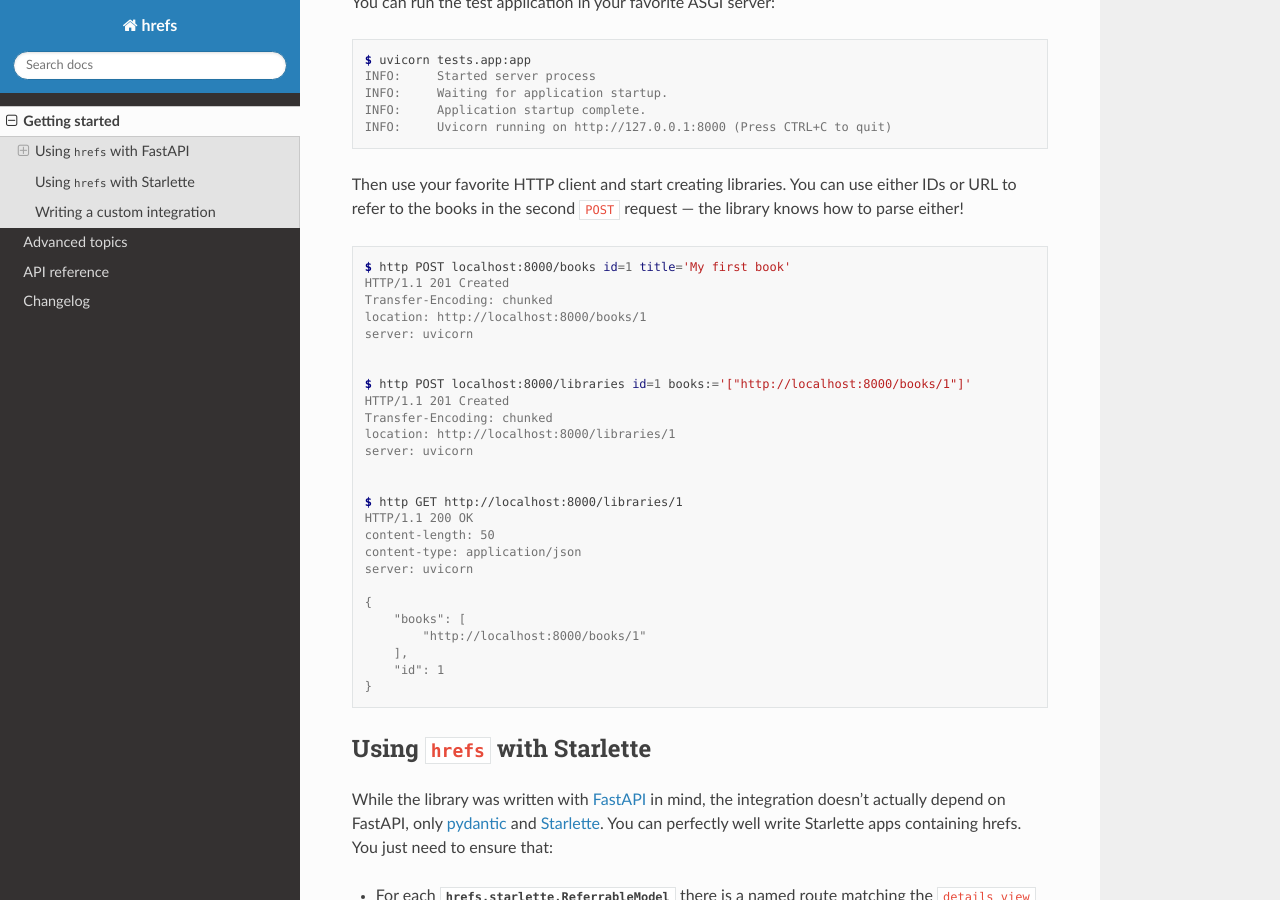
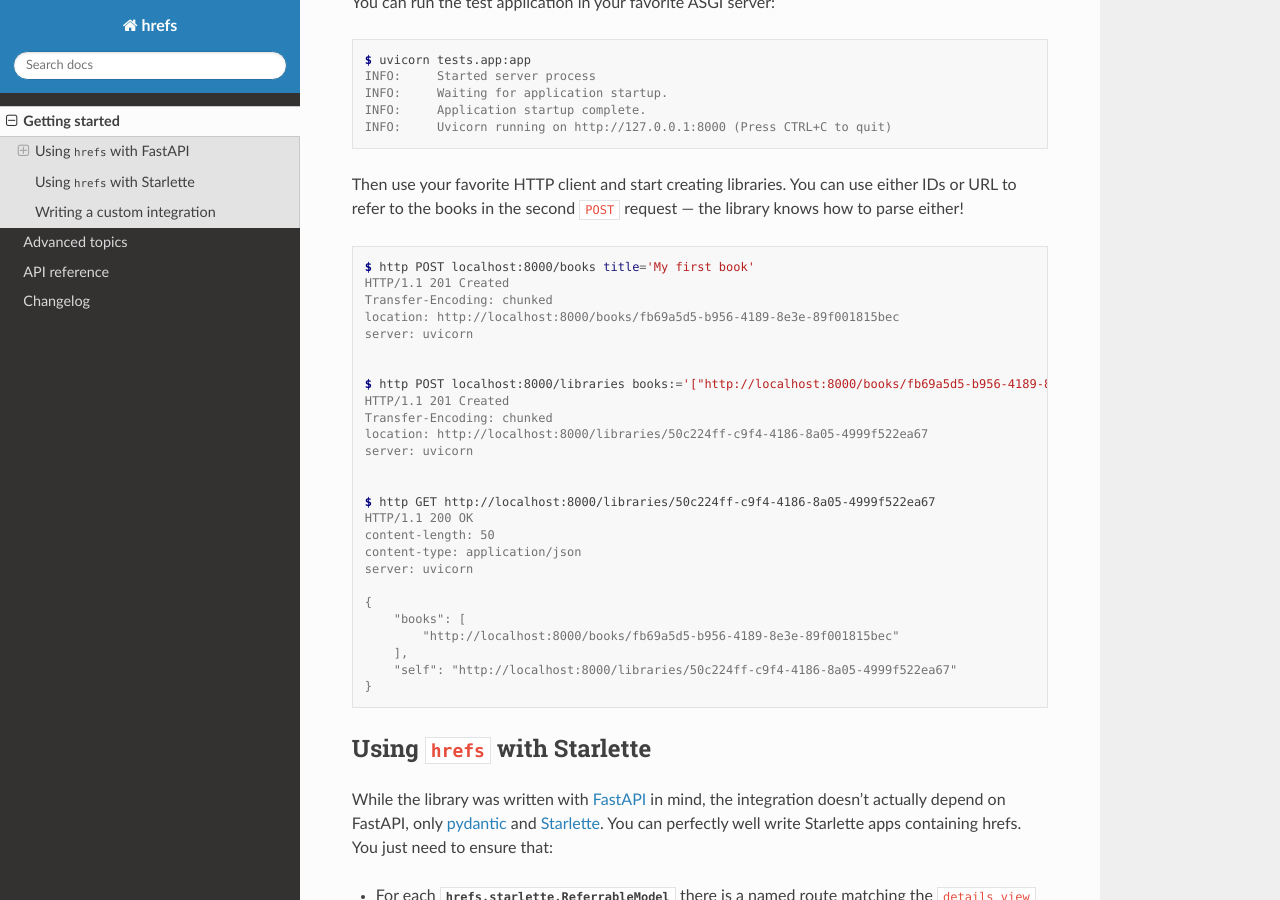
Before and after one commit to jasujm/hrefs, a Sphinx documentation site: the page built from docs/quickstart.rst, in a window 1280 px wide and 900 px high, scrolled down 2407 px. Built offline with Sphinx 7.4.7 and the Read the Docs theme 2.0.0, drawn with Linux system fonts in a browser that asks for light colours.

Commit message:
Use self references in the test app

```diff
--- a/docs/quickstart.rst
+++ b/docs/quickstart.rst
@@ -143,21 +143,21 @@ library knows how to parse either!
 
 .. code-block:: console
 
-   $ http POST localhost:8000/books id=1 title='My first book'
+   $ http POST localhost:8000/books title='My first book'
    HTTP/1.1 201 Created
    Transfer-Encoding: chunked
-   location: http://localhost:8000/books/1
+   location: http://localhost:8000/books/fb69a5d5-b956-4189-8e3e-89f001815bec
    server: uvicorn
 
 
-   $ http POST localhost:8000/libraries id=1 books:='["http://localhost:8000/books/1"]'
+   $ http POST localhost:8000/libraries books:='["http://localhost:8000/books/fb69a5d5-b956-4189-8e3e-89f001815bec"]'
    HTTP/1.1 201 Created
    Transfer-Encoding: chunked
-   location: http://localhost:8000/libraries/1
+   location: http://localhost:8000/libraries/50c224ff-c9f4-4186-8a05-4999f522ea67
    server: uvicorn
 
 
-   $ http GET http://localhost:8000/libraries/1
+   $ http GET http://localhost:8000/libraries/50c224ff-c9f4-4186-8a05-4999f522ea67
    HTTP/1.1 200 OK
    content-length: 50
    content-type: application/json
@@ -165,9 +165,9 @@ library knows how to parse either!
 
    {
        "books": [
-           "http://localhost:8000/books/1"
+           "http://localhost:8000/books/fb69a5d5-b956-4189-8e3e-89f001815bec"
        ],
-       "id": 1
+       "self": "http://localhost:8000/libraries/50c224ff-c9f4-4186-8a05-4999f522ea67"
    }
 
 Using ``hrefs`` with Starlette
```
Also changed, not shown: 1 other file.
